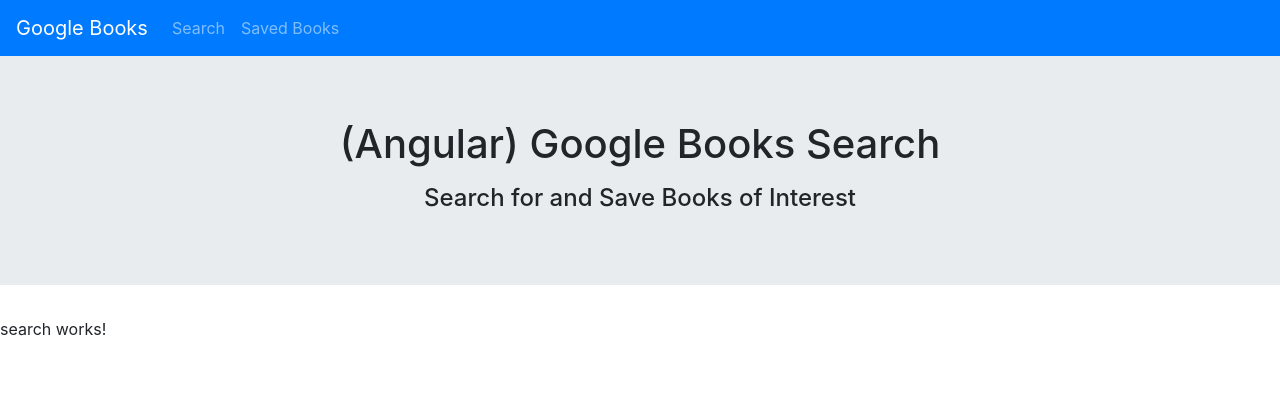
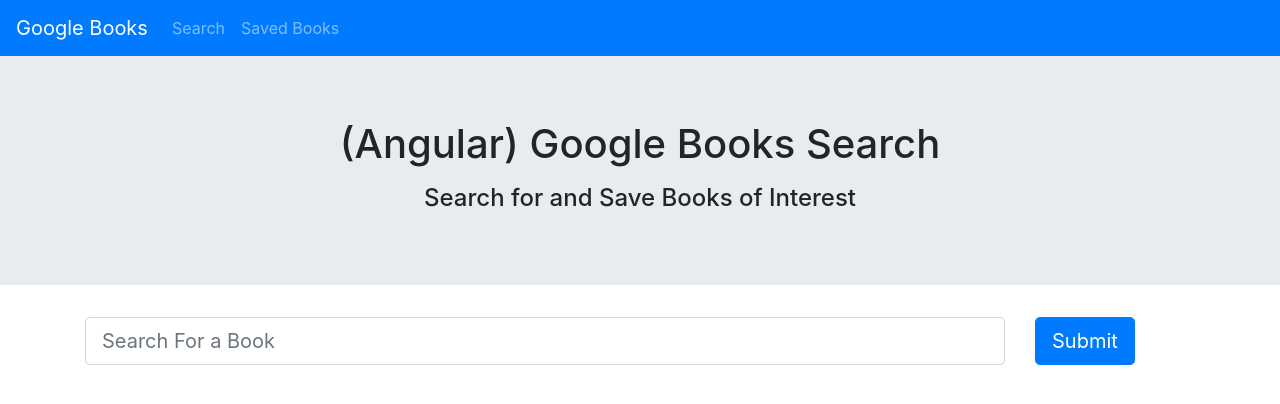
Before and after one commit to SunnyTong2019/angular-app, an Angular app: page / in a window 1280 px wide. Shown: the top 404 px of the page. Built offline with nearby package versions, Linux system fonts and the light colour scheme.

Commit message:
added search-form component

```diff
--- a/src/app/app.module.ts
+++ b/src/app/app.module.ts
@@ -7,6 +7,7 @@
 import { JumbotronComponent } from './jumbotron/jumbotron.component';
 import { SearchComponent } from './search/search.component';
 import { SaveComponent } from './save/save.component';
+import { SearchFormComponent } from './search-form/search-form.component';
 
 @NgModule({
   declarations: [
@@ -14,7 +15,8 @@
     NavbarComponent,
     JumbotronComponent,
     SearchComponent,
-    SaveComponent
+    SaveComponent,
+    SearchFormComponent
   ],
   imports: [
     BrowserModule,
--- /dev/null
+++ b/src/app/search-form/search-form.component.html
@@ -0,0 +1,14 @@
+<form class="form-inline my-2 my-lg-0">
+    <div class="container">
+        <div class="row">
+            <div class="col-xs-9 col-sm-10">
+                <div class="input-group input-group-lg">
+                    <input class="form-control" type="text" placeholder="Search For a Book" />
+                </div>
+            </div>
+            <div class="col-xs-3 col-sm-2">
+                <button class="btn btn-lg btn-primary input-lg">Submit</button>
+            </div>
+        </div>
+    </div>
+</form>
--- /dev/null
+++ b/src/app/search-form/search-form.component.ts
@@ -0,0 +1,15 @@
+import { Component, OnInit } from '@angular/core';
+
+@Component({
+  selector: 'app-search-form',
+  templateUrl: './search-form.component.html',
+  styleUrls: ['./search-form.component.css']
+})
+export class SearchFormComponent implements OnInit {
+
+  constructor() { }
+
+  ngOnInit() {
+  }
+
+}
--- a/src/app/search/search.component.html
+++ b/src/app/search/search.component.html
@@ -1 +1 @@
-<p>search works!</p>
+<app-search-form></app-search-form>
```
Also changed, not shown: src/app/search-form/search-form.component.css (added), 1 other file (tests, documents, lock files or other folders).
